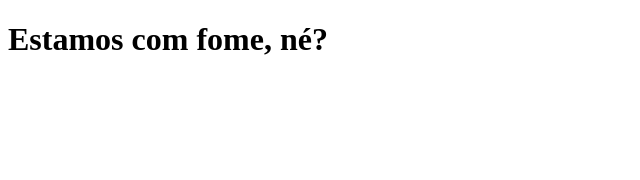
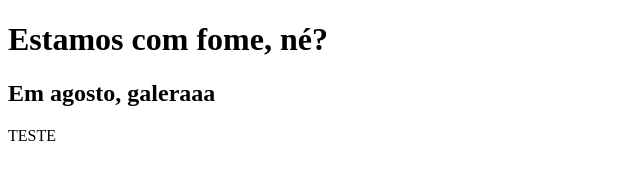
Before and after one commit to yslamartins/fome-de-rodizio, a plain HTML site: page index.html in a window 1280 px wide. Shown: the whole page, without its empty margins (0-640 px from the left). Drawn offline with Linux system fonts and the light colour scheme.

Commit message:
criação html
teste

```diff
--- a/index.html
+++ b/index.html
@@ -7,6 +7,8 @@
 </head>
 <body>
         <H1>Estamos com fome, né?</H1>
+        <h2 >Em agosto, galeraaa</h2>
+        <p>TESTE</p>
     <div class="container"></div>
 
 
```
